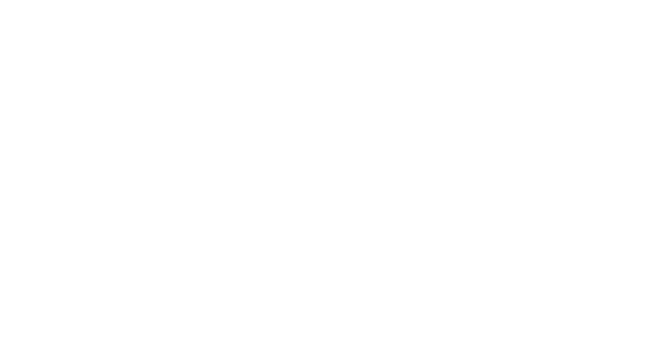
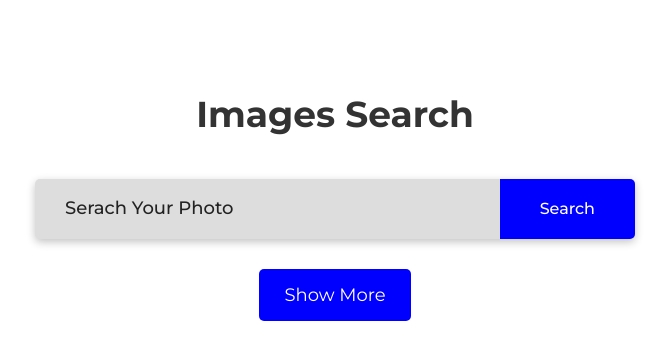
Before and after one commit to w3modabbir/images-search, a plain HTML site: page index.html in a window 1280 px wide. Shown: the whole page, without its empty margins (305-974 px from the left). Drawn offline with Linux system fonts and the light colour scheme.

Commit message:
html, css done

```diff
--- a/css/style.css
+++ b/css/style.css
@@ -0,0 +1,96 @@
+*{
+    padding: 0;
+    margin: 0;
+    box-sizing: border-box;
+    font-family: "Montserrat", sans-serif;
+}
+ol,ul{
+    list-style-type: none;
+}
+a{
+    text-decoration: none;
+}
+h1,h2,h3,h4,h5,h6,p{
+    line-height: 0.8;
+}
+
+/*=============== images-search part start here  ==============*/
+#images_main{
+    width: 100%;
+    height: 100vh;
+}
+#images_main h2{
+   font-size: 36px;
+   font-weight: 700;
+   color: #333;
+   text-transform: capitalize;
+   text-align: center;
+   padding-top: 100px;
+   padding-bottom: 50px;
+}
+#images_main form{
+  width: 90%;
+  max-width: 600px;
+  height: 60px;
+  margin: 0 auto;
+  display: flex;
+  align-items: center;
+  background-color: #ddd;
+  box-shadow: rgba(0, 0, 0, 0.24) 0px 3px 8px;
+  border-radius: 5px;
+  -webkit-border-radius: 5px;
+  -moz-border-radius: 5px;
+  -ms-border-radius: 5px;
+  -o-border-radius: 5px;
+}
+#images_main form input{
+ flex: 1;
+ border: none;
+ outline: none;
+ height: 100%;
+ background-color: transparent;
+ color: #222;
+ font-size: 16px;
+ font-weight: 500;
+ padding: 0 30px;
+ text-transform: capitalize;
+}
+#images_main form input::placeholder{
+    color: #222;
+    font-size: 18px;
+}
+#images_main form button{
+ border: none;
+ outline: none;
+ height: 100%;
+ color: #ffffff;
+ font-size: 16px;
+ font-weight: 500;
+ padding: 0 40px;
+ text-transform: capitalize;
+ background-color: blue;
+ cursor: pointer;
+ border-top-right-radius: 5px;
+ border-bottom-right-radius: 5px;
+
+}
+#search_result{
+    text-align: center;
+}
+#search_result #show_btn{
+    background-color: blue;
+    border: none;
+    outline: none;
+    padding: 15px 25px;
+    color: #fff;
+    font-size: 18px;
+    text-transform: capitalize;
+    border-radius: 5px;
+    -webkit-border-radius: 5px;
+    -moz-border-radius: 5px;
+    -ms-border-radius: 5px;
+    -o-border-radius: 5px;
+    cursor: pointer;
+    margin-top: 30px;
+}
+/*=============== images-search part end here  ==============*/
--- a/index.html
+++ b/index.html
@@ -4,14 +4,26 @@
     <meta charset="UTF-8">
     <meta name="viewport" content="width=device-width, initial-scale=1.0">
     <title>Images-Search</title>
+    <!-- google fonts  -->
+    <link rel="preconnect" href="https://fonts.googleapis.com">
+    <link rel="preconnect" href="https://fonts.gstatic.com" crossorigin>
+    <link href="https://fonts.googleapis.com/css2?family=Montserrat:ital,wght@0,100..900;1,100..900&display=swap" rel="stylesheet">
+    <!-- google fonts  -->
     <!--============== css all link start here  ================-->
     <link rel="stylesheet" href="./css/style.css">
     <!--============== css all link end here  ================-->
 </head>
 <body>
     <!--============== images-search part sart here  ============-->
-    <section>
-
+    <section id="images_main">
+        <h2>images search</h2>
+        <form id="search_form">
+            <input type="text" id="serach_box" placeholder="serach your photo">
+            <button>search</button>
+        </form>
+        <div id="search_result">
+            <button id="show_btn">show more </button>
+        </div>
     </section>
     <!--============== images-search part end here  ============-->
 
```
